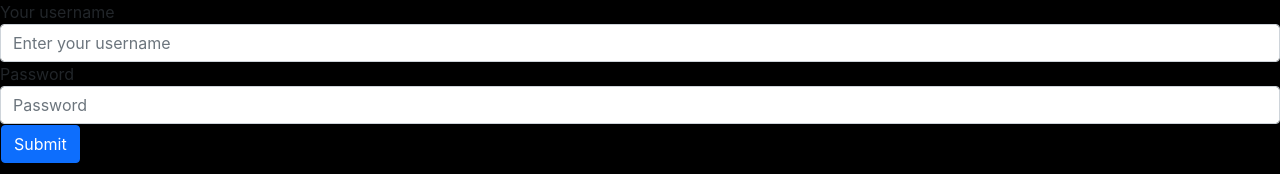
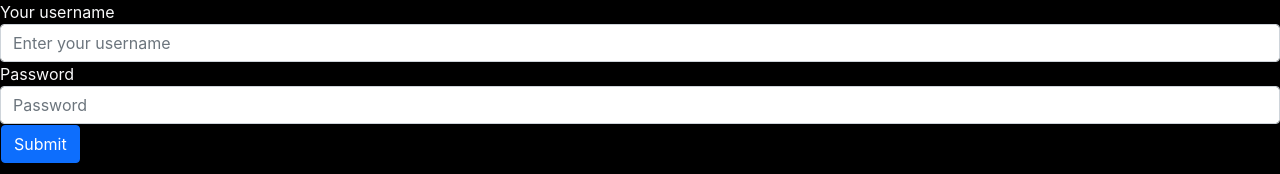
Before and after one commit to AipMichael/W06CHWeekend-front-end-aip, a React (Create React App) app: page / in a window 1280 px wide. Shown: the top 174 px of the page. Built offline with nearby package versions, Linux system fonts and the light colour scheme; no server answers.

Commit message:
ready to start trying the form. added some styles

```diff
--- a/src/App.js
+++ b/src/App.js
@@ -1,9 +1,9 @@
 import MainList from "./components/MainList";
 
 import "./App.css";
-import { useEffect } from "react";
+/* import { useEffect } from "react";
 import jwtDecode from "jwt-decode";
-import { userLoginAction } from "./redux/actions/actionCreators";
+import { userLoginAction } from "./redux/actions/actionCreators"; */
 import { useDispatch, useSelector } from "react-redux";
 import LoginForm from "./components/LoginForm/LogInForm";
 
--- /dev/null
+++ b/src/components/LoginForm/LogInForm.css
@@ -0,0 +1,3 @@
+.letters {
+  color: white;
+}
--- a/src/components/LoginForm/LogInForm.js
+++ b/src/components/LoginForm/LogInForm.js
@@ -26,29 +26,29 @@
 
   return (
     <form onSubmit={onSubmit} autoComplete="off" noValidate>
-      <div class="form-group">
-        <label for="username">Your username</label>
+      <div className="form-group text-light">
+        <label htmlFor="username">Your username</label>
         <input
           type="username"
-          class="form-control"
+          className="form-control"
           id="username"
           placeholder="Enter your username"
           value={userData.username}
           onChange={changeUserData}
         />
       </div>
-      <div class="form-group">
-        <label for="password">Password</label>
+      <div className="form-group text-light">
+        <label htmlFor="password">Password</label>
         <input
           type="password"
-          class="form-control"
+          className="form-control"
           id="password"
           placeholder="Password"
           value={userData.username}
           onChange={changeUserData}
         />
       </div>
-      <button type="submit" class="btn btn-primary">
+      <button type="submit" className="btn btn-primary">
         Submit
       </button>
     </form>
```
Also changed, not shown: src/components/logOut/logOut.js (+14 -0 lines).
